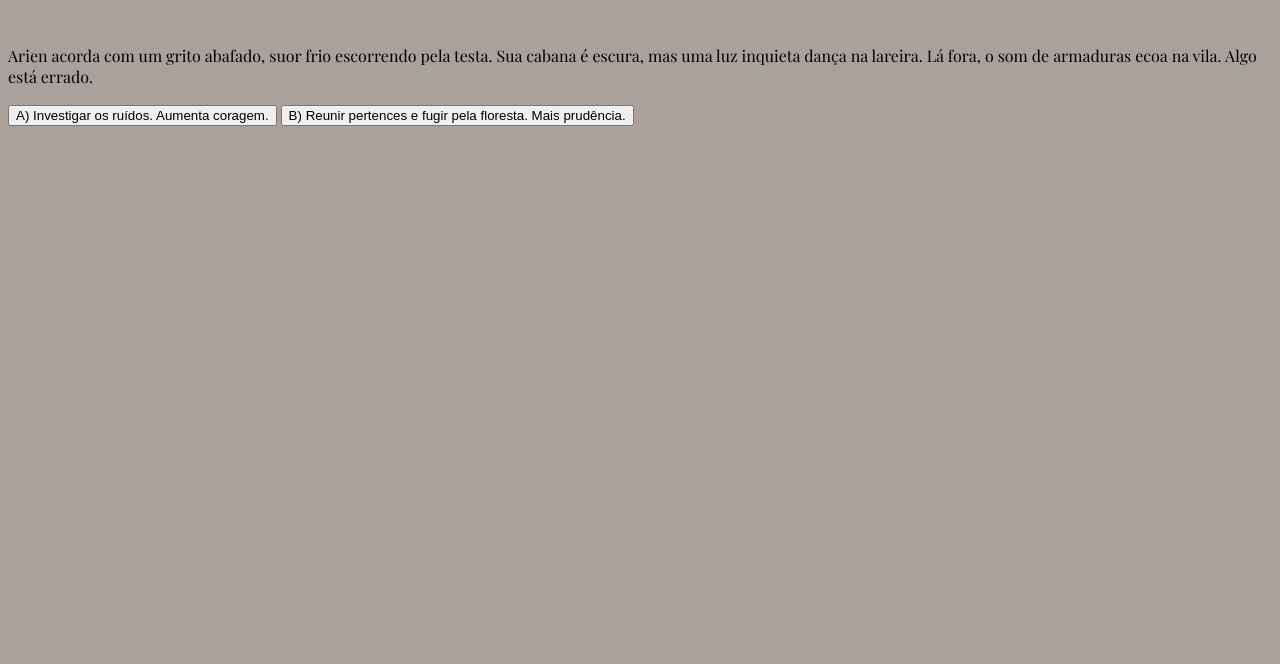
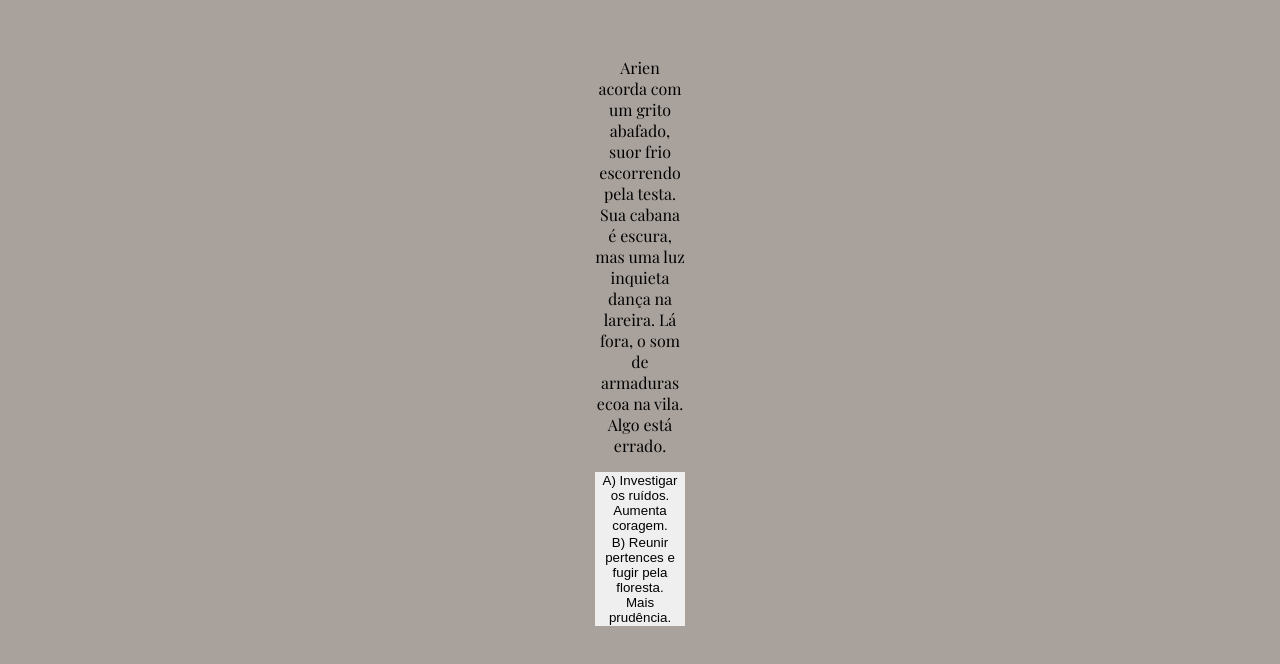
Before and after one commit to luiznascimentomachado-ux/Luiz-Figma-1-., a plain HTML site: page index.html in a window 1280 px wide. Drawn offline with nearby package versions, Linux system fonts and the light colour scheme; a web font is replaced by a local one.

Commit message:
Add files via upload

```diff
--- a/style.css
+++ b/style.css
@@ -11,4 +11,18 @@
 body{
     background-color:  var(--silver);
     font-family: var(--texto);
+    margin: 0;
+    display: flex;
+    padding: 0;
+    align-items: center;
+    justify-content: center;
 }
+main{
+    margin: 20px;
+    max-width: 90px;
+    text-align: center;
+}
+button{
+    border: 2px;
+}
+button :hover
```
